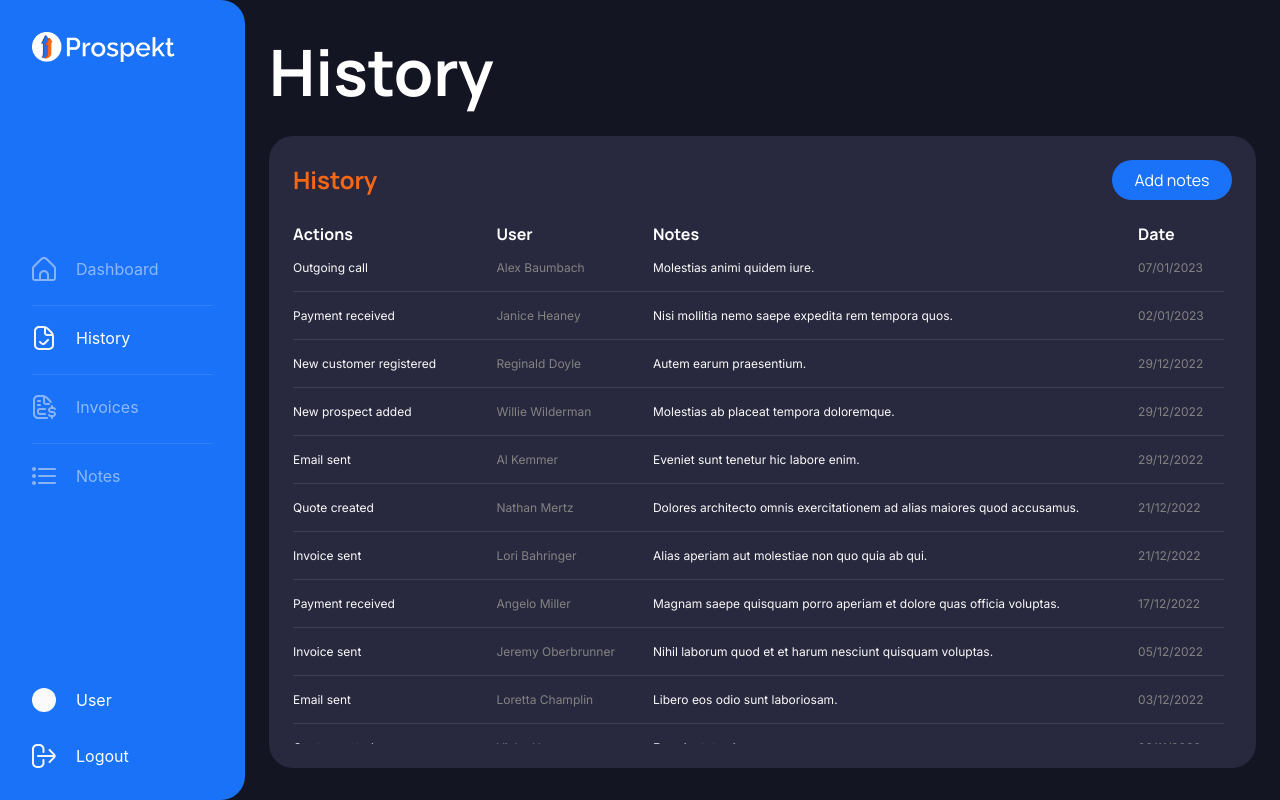
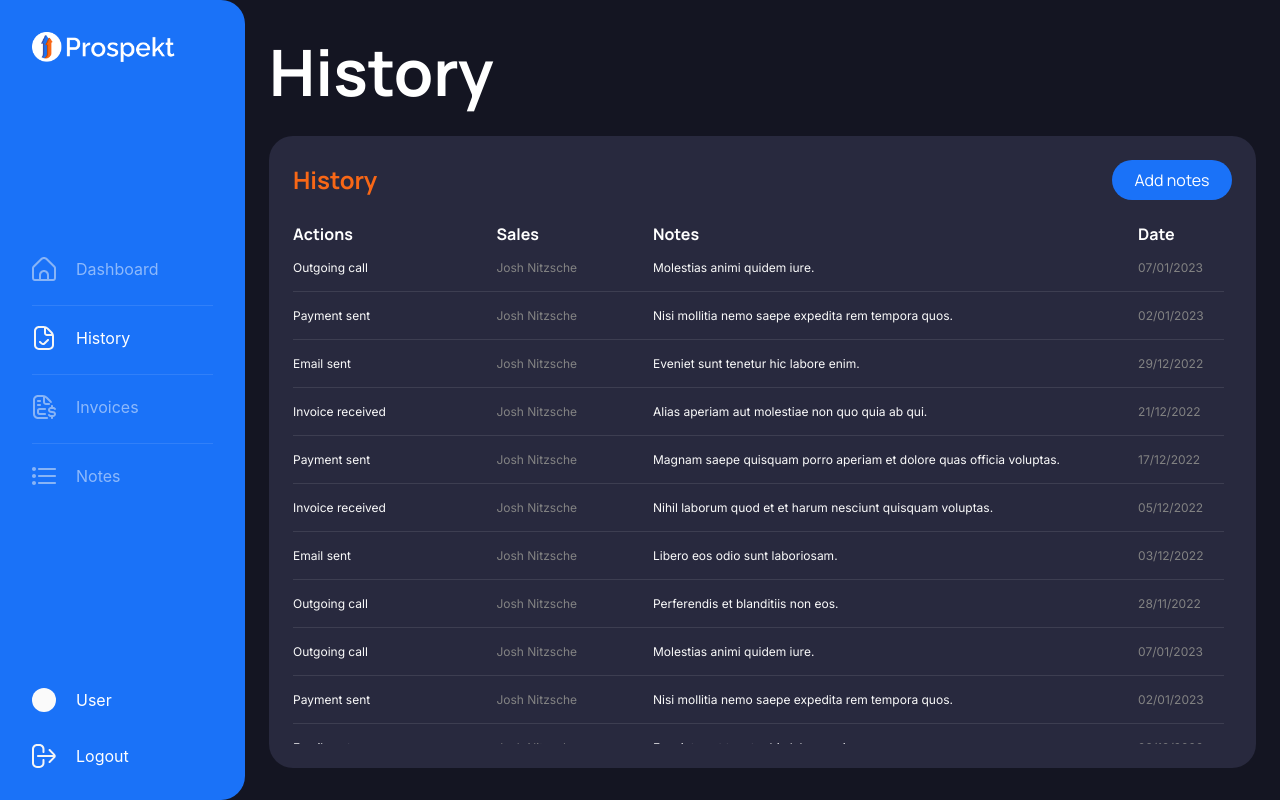
Before and after one commit to needforschool/prospekt-client, a Next.js app: page /history in a window 1280 px wide. Built offline with nearby package versions, Linux system fonts and the light colour scheme.

Commit message:
🎨 cookies getter & displaying content with cookie

```diff
--- a/src/screens/History/index.tsx
+++ b/src/screens/History/index.tsx
@@ -1,7 +1,29 @@
+import React, { useEffect } from "react";
 import styled from "styled-components";
 import Sidebar from "@components/Sidebar";
 
 const History: React.FC = () => {
+  const [userRole, setUserRole] = React.useState("");
+
+  function getCookie() {
+    const name = "role";
+    const decodedCookie = decodeURIComponent(document.cookie);
+    const ca = decodedCookie.split(";");
+    for (let i = 0; i < ca.length; i++) {
+      let c = ca[i];
+      while (c.charAt(0) === " ") {
+        c = c.substring(1);
+      }
+      if (c.indexOf(name) === 0) {
+        setUserRole(c.split("=")[1]);
+      }
+    }
+    return false;
+  }
+  const mount = true;
+  useEffect(() => {
+    getCookie();
+  }, [mount]);
   return (
     <Main>
       <Sidebar></Sidebar>
@@ -13,6 +35,10 @@ const History: React.FC = () => {
               <HeadTitle>History</HeadTitle>
               <HeadButton href="/notes">Add notes</HeadButton>
             </HeadContainer>
+
+            {(() => {
+              if (userRole === "Sales") {
+                return (
                   <ArrayContainer>
                     <HeadRow>
                       <FirstTitle>Actions</FirstTitle>
@@ -24,7 +50,9 @@ const History: React.FC = () => {
                       <ContentRow>
                         <FirstContent>Outgoing call</FirstContent>
                         <SecondContent>Alex Baumbach</SecondContent>
-                  <ThirdContent>Molestias animi quidem iure.</ThirdContent>
+                        <ThirdContent>
+                          Molestias animi quidem iure.
+                        </ThirdContent>
                         <FourthContent>07/01/2023</FourthContent>
                       </ContentRow>
                       <Sep></Sep>
@@ -66,8 +94,8 @@ const History: React.FC = () => {
                         <FirstContent>Quote created</FirstContent>
                         <SecondContent>Nathan Mertz</SecondContent>
                         <ThirdContent>
-                    Dolores architecto omnis exercitationem ad alias maiores
-                    quod accusamus.
+                          Dolores architecto omnis exercitationem ad alias
+                          maiores quod accusamus.
                         </ThirdContent>
                         <FourthContent>21/12/2022</FourthContent>
                       </ContentRow>
@@ -85,8 +113,8 @@ const History: React.FC = () => {
                         <FirstContent>Payment received</FirstContent>
                         <SecondContent>Angelo Miller</SecondContent>
                         <ThirdContent>
-                    Magnam saepe quisquam porro aperiam et dolore quas officia
-                    voluptas.
+                          Magnam saepe quisquam porro aperiam et dolore quas
+                          officia voluptas.
                         </ThirdContent>
                         <FourthContent>17/12/2022</FourthContent>
                       </ContentRow>
@@ -95,7 +123,8 @@ const History: React.FC = () => {
                         <FirstContent>Invoice sent</FirstContent>
                         <SecondContent>Jeremy Oberbrunner</SecondContent>
                         <ThirdContent>
-                    Nihil laborum quod et et harum nesciunt quisquam voluptas.
+                          Nihil laborum quod et et harum nesciunt quisquam
+                          voluptas.
                         </ThirdContent>
                         <FourthContent>05/12/2022</FourthContent>
                       </ContentRow>
@@ -103,7 +132,9 @@ const History: React.FC = () => {
                       <ContentRow>
                         <FirstContent>Email sent</FirstContent>
                         <SecondContent>Loretta Champlin</SecondContent>
-                  <ThirdContent>Libero eos odio sunt laboriosam.</ThirdContent>
+                        <ThirdContent>
+                          Libero eos odio sunt laboriosam.
+                        </ThirdContent>
                         <FourthContent>03/12/2022</FourthContent>
                       </ContentRow>
                       <Sep></Sep>
@@ -126,7 +157,9 @@ const History: React.FC = () => {
                       <ContentRow>
                         <FirstContent>Outgoing call</FirstContent>
                         <SecondContent>Alex Baumbach</SecondContent>
-                  <ThirdContent>Molestias animi quidem iure.</ThirdContent>
+                        <ThirdContent>
+                          Molestias animi quidem iure.
+                        </ThirdContent>
                         <FourthContent>07/01/2023</FourthContent>
                       </ContentRow>
                       <Sep></Sep>
@@ -168,8 +201,8 @@ const History: React.FC = () => {
                         <FirstContent>Quote created</FirstContent>
                         <SecondContent>Nathan Mertz</SecondContent>
                         <ThirdContent>
-                    Dolores architecto omnis exercitationem ad alias maiores
-                    quod accusamus.
+                          Dolores architecto omnis exercitationem ad alias
+                          maiores quod accusamus.
                         </ThirdContent>
                         <FourthContent>21/12/2022</FourthContent>
                       </ContentRow>
@@ -187,8 +220,8 @@ const History: React.FC = () => {
                         <FirstContent>Payment received</FirstContent>
                         <SecondContent>Angelo Miller</SecondContent>
                         <ThirdContent>
-                    Magnam saepe quisquam porro aperiam et dolore quas officia
-                    voluptas.
+                          Magnam saepe quisquam porro aperiam et dolore quas
+                          officia voluptas.
                         </ThirdContent>
                         <FourthContent>17/12/2022</FourthContent>
                       </ContentRow>
@@ -197,7 +230,8 @@ const History: React.FC = () => {
                         <FirstContent>Invoice sent</FirstContent>
                         <SecondContent>Jeremy Oberbrunner</SecondContent>
                         <ThirdContent>
-                    Nihil laborum quod et et harum nesciunt quisquam voluptas.
+                          Nihil laborum quod et et harum nesciunt quisquam
+                          voluptas.
                         </ThirdContent>
                         <FourthContent>05/12/2022</FourthContent>
                       </ContentRow>
@@ -205,7 +239,9 @@ const History: React.FC = () => {
                       <ContentRow>
                         <FirstContent>Email sent</FirstContent>
                         <SecondContent>Loretta Champlin</SecondContent>
-                  <ThirdContent>Libero eos odio sunt laboriosam.</ThirdContent>
+                        <ThirdContent>
+                          Libero eos odio sunt laboriosam.
+                        </ThirdContent>
                         <FourthContent>03/12/2022</FourthContent>
                       </ContentRow>
                       <Sep></Sep>
@@ -226,6 +262,159 @@ const History: React.FC = () => {
                       </ContentRow>
                     </ContainerRow>
                   </ArrayContainer>
+                );
+              } else {
+                return (
+                  <ArrayContainer>
+                    <HeadRow>
+                      <FirstTitle>Actions</FirstTitle>
+                      <SecondTitle>Sales</SecondTitle>
+                      <ThirdTitle>Notes</ThirdTitle>
+                      <FourthTitle>Date</FourthTitle>
+                    </HeadRow>
+                    <ContainerRow>
+                      <ContentRow>
+                        <FirstContent>Outgoing call</FirstContent>
+                        <SecondContent>Josh Nitzsche</SecondContent>
+                        <ThirdContent>
+                          Molestias animi quidem iure.
+                        </ThirdContent>
+                        <FourthContent>07/01/2023</FourthContent>
+                      </ContentRow>
+                      <Sep></Sep>
+                      <ContentRow>
+                        <FirstContent>Payment sent</FirstContent>
+                        <SecondContent>Josh Nitzsche</SecondContent>
+                        <ThirdContent>
+                          Nisi mollitia nemo saepe expedita rem tempora quos.
+                        </ThirdContent>
+                        <FourthContent>02/01/2023</FourthContent>
+                      </ContentRow>
+                      <Sep></Sep>
+                      <ContentRow>
+                        <FirstContent>Email sent</FirstContent>
+                        <SecondContent>Josh Nitzsche</SecondContent>
+                        <ThirdContent>
+                          Eveniet sunt tenetur hic labore enim.
+                        </ThirdContent>
+                        <FourthContent>29/12/2022</FourthContent>
+                      </ContentRow>
+                      <Sep></Sep>
+                      <ContentRow>
+                        <FirstContent>Invoice received</FirstContent>
+                        <SecondContent>Josh Nitzsche</SecondContent>
+                        <ThirdContent>
+                          Alias aperiam aut molestiae non quo quia ab qui.
+                        </ThirdContent>
+                        <FourthContent>21/12/2022</FourthContent>
+                      </ContentRow>
+                      <Sep></Sep>
+                      <ContentRow>
+                        <FirstContent>Payment sent</FirstContent>
+                        <SecondContent>Josh Nitzsche</SecondContent>
+                        <ThirdContent>
+                          Magnam saepe quisquam porro aperiam et dolore quas
+                          officia voluptas.
+                        </ThirdContent>
+                        <FourthContent>17/12/2022</FourthContent>
+                      </ContentRow>
+                      <Sep></Sep>
+                      <ContentRow>
+                        <FirstContent>Invoice received</FirstContent>
+                        <SecondContent>Josh Nitzsche</SecondContent>
+                        <ThirdContent>
+                          Nihil laborum quod et et harum nesciunt quisquam
+                          voluptas.
+                        </ThirdContent>
+                        <FourthContent>05/12/2022</FourthContent>
+                      </ContentRow>
+                      <Sep></Sep>
+                      <ContentRow>
+                        <FirstContent>Email sent</FirstContent>
+                        <SecondContent>Josh Nitzsche</SecondContent>
+                        <ThirdContent>
+                          Libero eos odio sunt laboriosam.
+                        </ThirdContent>
+                        <FourthContent>03/12/2022</FourthContent>
+                      </ContentRow>
+                      <Sep></Sep>
+                      <ContentRow>
+                        <FirstContent>Outgoing call</FirstContent>
+                        <SecondContent>Josh Nitzsche</SecondContent>
+                        <ThirdContent>
+                          Perferendis et blanditiis non eos.
+                        </ThirdContent>
+                        <FourthContent>28/11/2022</FourthContent>
+                      </ContentRow>
+                      <Sep></Sep>
+                      <ContentRow>
+                        <FirstContent>Outgoing call</FirstContent>
+                        <SecondContent>Josh Nitzsche</SecondContent>
+                        <ThirdContent>
+                          Molestias animi quidem iure.
+                        </ThirdContent>
+                        <FourthContent>07/01/2023</FourthContent>
+                      </ContentRow>
+                      <Sep></Sep>
+                      <ContentRow>
+                        <FirstContent>Payment sent</FirstContent>
+                        <SecondContent>Josh Nitzsche</SecondContent>
+                        <ThirdContent>
+                          Nisi mollitia nemo saepe expedita rem tempora quos.
+                        </ThirdContent>
+                        <FourthContent>02/01/2023</FourthContent>
+                      </ContentRow>
+                      <Sep></Sep>
+                      <ContentRow>
+                        <FirstContent>Email sent</FirstContent>
+                        <SecondContent>Josh Nitzsche</SecondContent>
+                        <ThirdContent>
+                          Eveniet sunt tenetur hic labore enim.
+                        </ThirdContent>
+                        <FourthContent>29/12/2022</FourthContent>
+                      </ContentRow>
+                      <Sep></Sep>
+                      <ContentRow>
+                        <FirstContent>Invoice received</FirstContent>
+                        <SecondContent>Josh Nitzsche</SecondContent>
+                        <ThirdContent>
+                          Alias aperiam aut molestiae non quo quia ab qui.
+                        </ThirdContent>
+                        <FourthContent>21/12/2022</FourthContent>
+                      </ContentRow>
+                      <Sep></Sep>
+                      <ContentRow>
+                        <FirstContent>Payment sent</FirstContent>
+                        <SecondContent>Josh Nitzsche</SecondContent>
+                        <ThirdContent>
+                          Magnam saepe quisquam porro aperiam et dolore quas
+                          officia voluptas.
+                        </ThirdContent>
+                        <FourthContent>17/12/2022</FourthContent>
+                      </ContentRow>
+                      <Sep></Sep>
+                      <ContentRow>
+                        <FirstContent>Email sent</FirstContent>
+                        <SecondContent>Josh Nitzsche</SecondContent>
+                        <ThirdContent>
+                          Libero eos odio sunt laboriosam.
+                        </ThirdContent>
+                        <FourthContent>03/12/2022</FourthContent>
+                      </ContentRow>
+                      <Sep></Sep>
+                      <ContentRow>
+                        <FirstContent>Outgoing call</FirstContent>
+                        <SecondContent>Josh Nitzsche</SecondContent>
+                        <ThirdContent>
+                          Perferendis et blanditiis non eos.
+                        </ThirdContent>
+                        <FourthContent>28/11/2022</FourthContent>
+                      </ContentRow>
+                    </ContainerRow>
+                  </ArrayContainer>
+                );
+              }
+            })()}
           </HistoryContainer>
         </CardsContainer>
       </Container>
```
Lines whose indentation alone changed are shown as unchanged.
